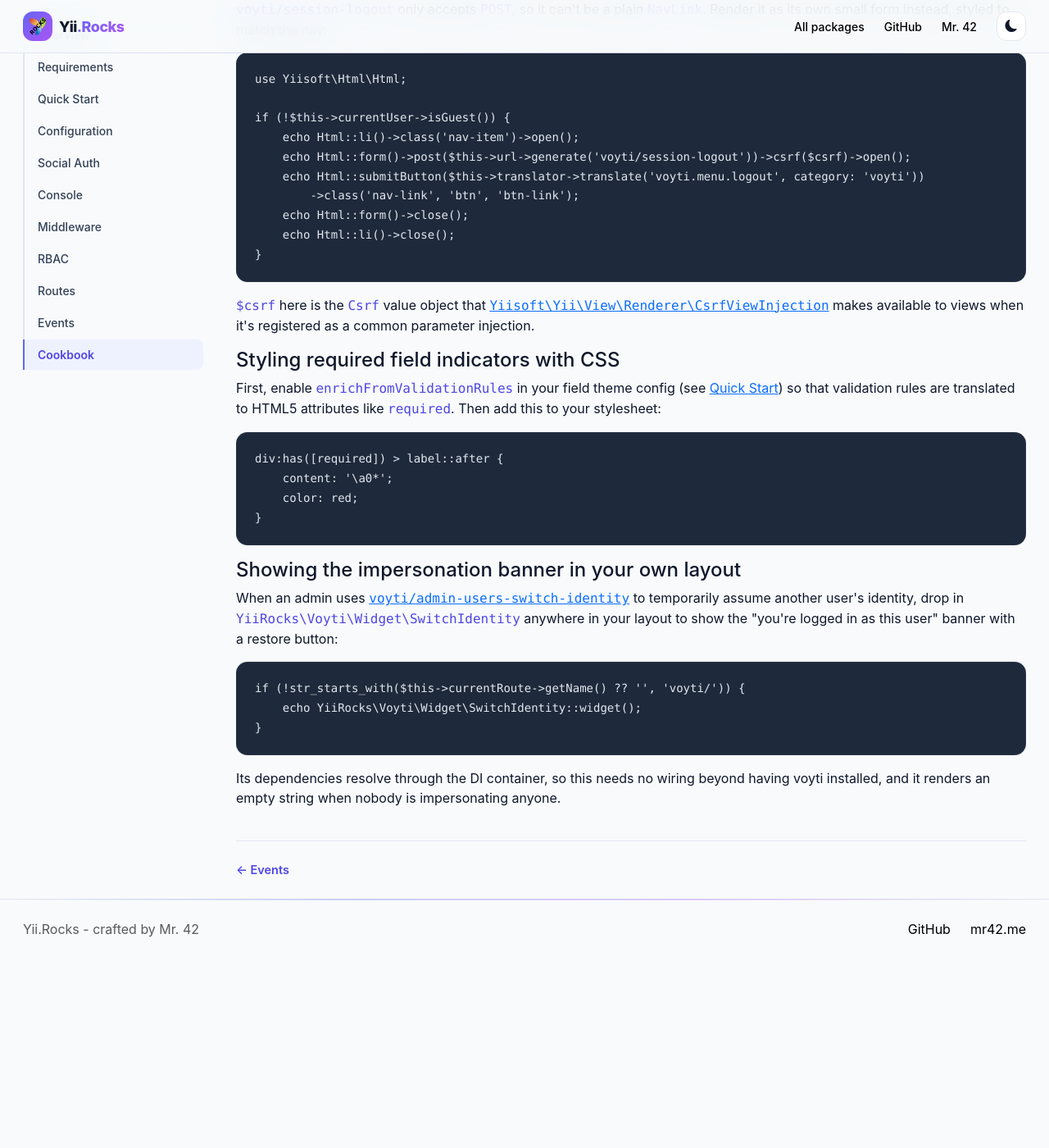
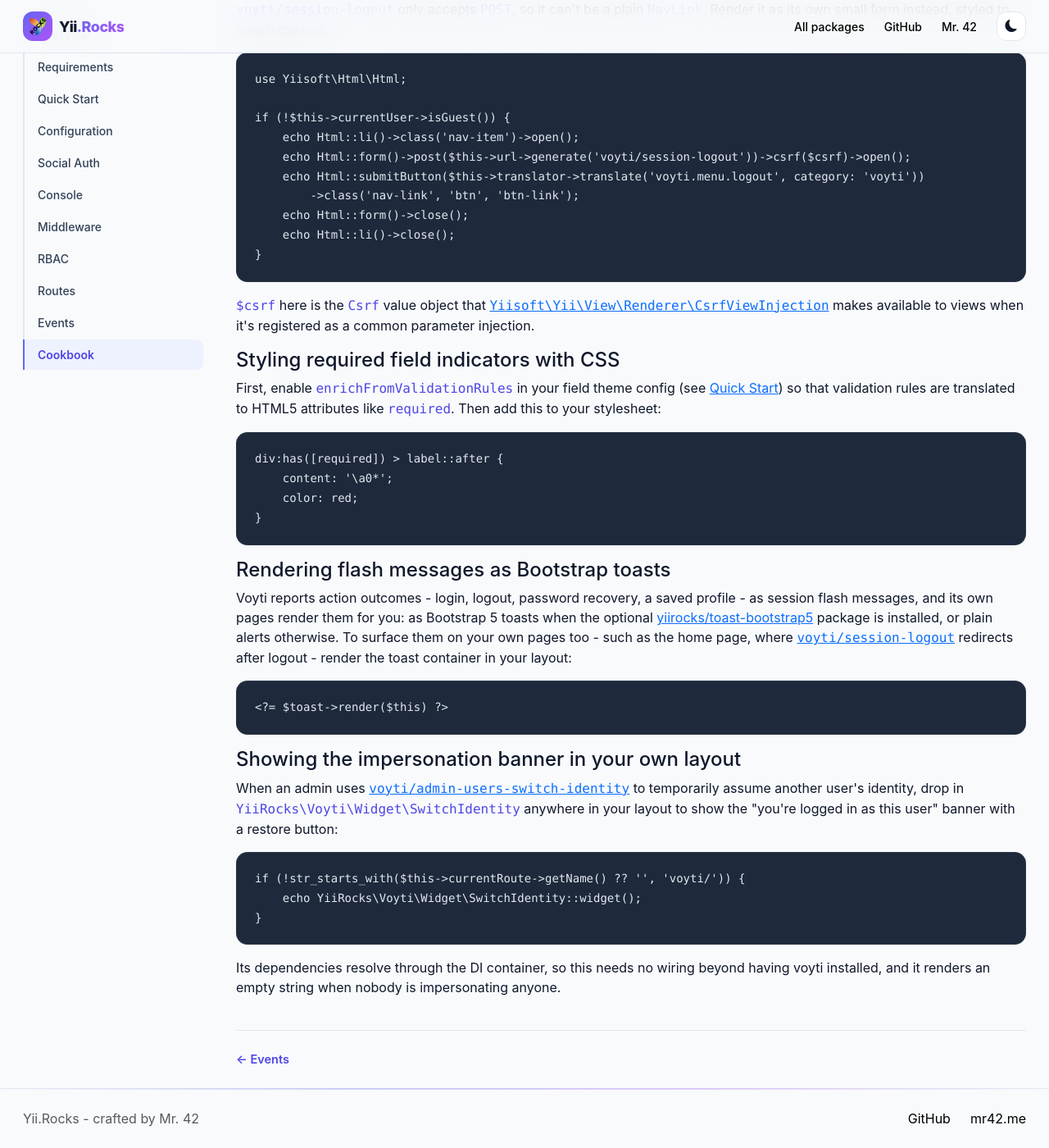
Before and after one commit to YiiRocks/YiiRocks.github.io, a Jekyll site: the page built from voyti/cookbook/index.html, in a window 1280 px wide and 1400 px high, scrolled down 718 px. Shown: the whole window at 82% size. Built offline with Jekyll 4.4.1, drawn with Linux system fonts in a browser that asks for light colours; a style sheet for code colours, icons or effects is not loaded; before the commit the page ends 1887 px from its top, so only the background shows below that.

Commit message:
voyti: document optional toast-bootstrap5 support
- Quick Start: add toast-bootstrap5 to optional packages; make the grid 2 columns
- Cookbook: add "Rendering flash messages as Bootstrap toasts" recipe
- Homepage/features: add Toast notifications entry

```diff
--- a/_data/projects.yml
+++ b/_data/projects.yml
@@ -188,6 +188,8 @@ voyti:
       detail: Built-in translations for multiple languages
     - label: Themed views
       detail: Bootstrap 5 views shipped by default; mail templates separate and independently overridable
+    - label: Toast notifications
+      detail: Native Bootstrap toast support with automatic fallback to flash messages
 
 yii-bootstrap-icons:
   name: Yii / Bootstrap / Icons
--- a/assets/css/site.scss
+++ b/assets/css/site.scss
@@ -718,10 +718,12 @@ code {
 
 .optional-grid {
     display: grid;
-    grid-template-columns: repeat(3, 1fr);
+    grid-template-columns: repeat(2, 1fr);
     gap: 12px;
 
     > * { min-width: 0; }
+
+    @media (max-width: 768px) { grid-template-columns: 1fr; }
 }
 
 // ─── Sidebar ────────────────────────────────────────────────────────────────
--- a/voyti/cookbook/index.html
+++ b/voyti/cookbook/index.html
@@ -58,6 +58,18 @@ if (!$this->currentUser->isGuest()) {
     color: red;
 }</code></pre>
 
+        <h4>Rendering flash messages as Bootstrap toasts</h4>
+        <p>
+            Voyti reports action outcomes - login, logout, password recovery, a saved profile -
+            as session flash messages, and its own pages render them for you: as Bootstrap 5
+            toasts when the optional <a href="/voyti/quick-start/">yiirocks/toast-bootstrap5</a>
+            package is installed, or plain alerts otherwise. To surface them on your own pages too
+            - such as the home page, where
+            <a href="/voyti/routes/"><code>voyti/session-logout</code></a> redirects after logout
+            - render the toast container in your layout:
+        </p>
+        <pre class="doc-example mb-3"><code class="language-php">&lt;?= $toast->render($this) ?&gt;</code></pre>
+
         <h4>Showing the impersonation banner in your own layout</h4>
         <p>
             When an admin uses <a href="/voyti/routes/#admin"><code>voyti/admin-users-switch-identity</code></a>
--- a/voyti/quick-start/index.html
+++ b/voyti/quick-start/index.html
@@ -23,6 +23,11 @@
                 <div class="fw-bold mb-1">Social Authentication</div>
                 <div class="feature-card__detail">OAuth2 login via Google, GitHub, Facebook, and more</div>
                 <button type="button" class="copy-btn mb-0" data-clipboard="composer require yiisoft/yii-auth-client">composer require yiisoft/yii-auth-client</button>
+            </div>
+            <div class="feature-card">
+                <div class="fw-bold mb-1">Toast Notifications</div>
+                <div class="feature-card__detail">Renders voyti's flash messages as Bootstrap 5 toasts</div>
+                <button type="button" class="copy-btn mb-0" data-clipboard="composer require yiirocks/toast-bootstrap5">composer require yiirocks/toast-bootstrap5</button>
             </div>
         </div>
 
```
